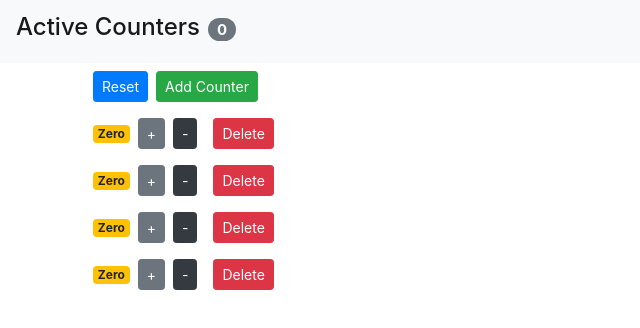
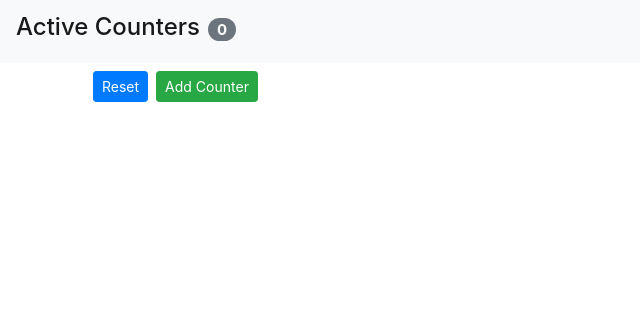
Before and after one commit to antiformio/react-simple-app, a React (Create React App) app: page / in a window 1280 px wide. Shown: the top 328 px of the page, without its empty margins (0-640 px from the left). Built offline with nearby package versions, Linux system fonts and the light colour scheme.

Commit message:
Refactor handleAdd for cases where original state array is empty

```diff
--- a/src/App.js
+++ b/src/App.js
@@ -5,12 +5,7 @@ import "bootstrap/dist/css/bootstrap.css";
 import Counters from "./components/counters";
 
 function App() {
-  const [counters, setCounters] = useState([
-    { id: 1, value: 0 },
-    { id: 2, value: 0 },
-    { id: 3, value: 0 },
-    { id: 4, value: 0 },
-  ]);
+  const [counters, setCounters] = useState([]);
 
   // useEffect(() => {
   //   //console.log(props);
@@ -64,7 +59,7 @@ function App() {
     // Concat does not change the original array, instead IT RETURNS A NEW ONE
     //  This is the proper way to use setState, we should NEVER
     //    modify state directly.
-    const lastId = counters[counters.length - 1].id;
+    const lastId = counters.length === 0 ? 0 : counters[counters.length - 1].id;
     setCounters(counters.concat({ id: lastId + 1, value: 0 }));
   };
 
```
